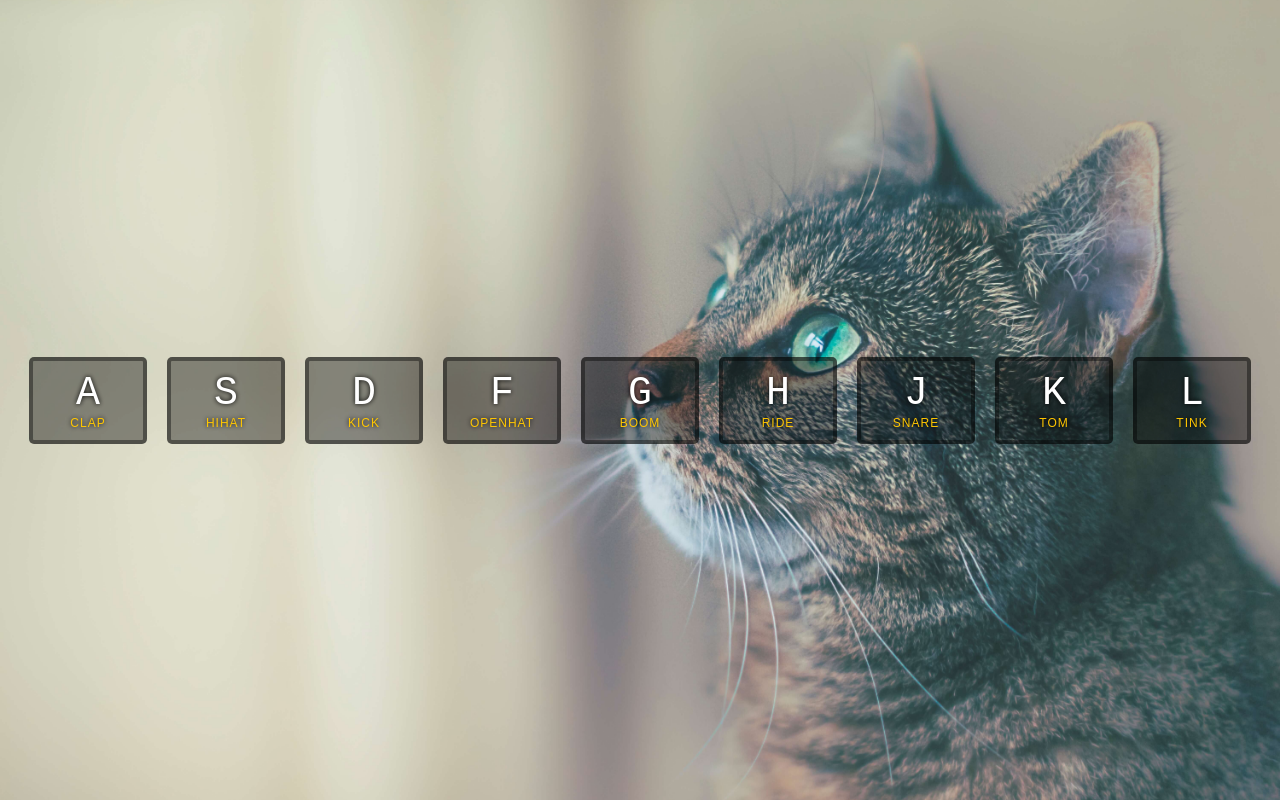
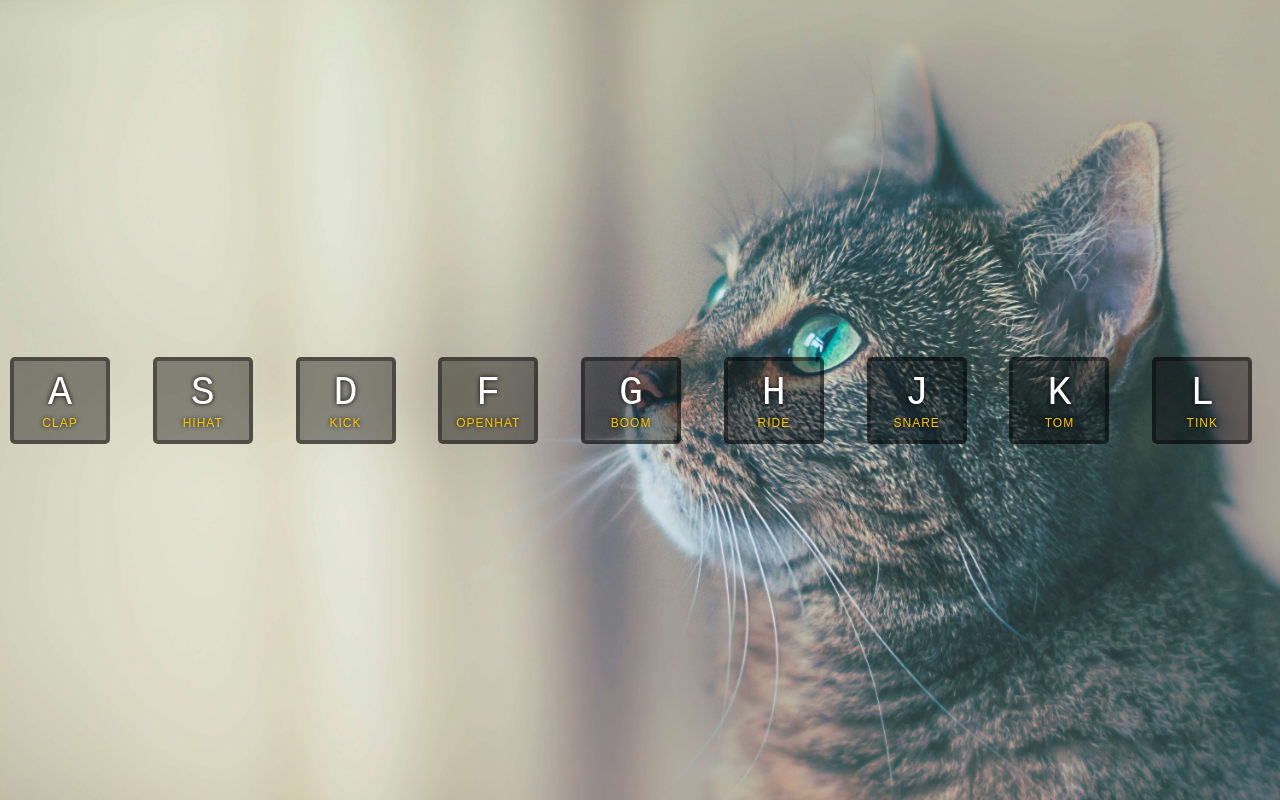
Before and after one commit to desyarmariena/javascript-30, a plain HTML site: page 01 - JavaScript Drum Kit/index.html in a window 1280 px wide. Drawn offline with Linux system fonts and the light colour scheme.

Commit message:
Drum Kit - Refactor from flex to grid

```diff
--- a/01 - JavaScript Drum Kit/style.css
+++ b/01 - JavaScript Drum Kit/style.css
@@ -1,6 +1,7 @@
 * {
     margin: 0;
     padding: 0;
+    box-sizing: border-box;
 }
 html {
     font-size: 10px;
@@ -12,13 +13,15 @@ html {
     font-family: sans-serif;
 }
 .keys {
-    display: flex;
-    flex: 1;
+    display: grid;
+    grid-template-columns: repeat(auto-fit, minmax(100px, 1fr));
+    grid-gap: 5px;
     min-height: 100vh;
     align-items: center; /* tengah vertikal */
     justify-content: center; /* tengah horizontal */
 }
 .key {
+    display: block;
     border: .4rem solid rgba(0,0,0,0.4);
     border-radius: .5rem;
     margin: 1rem;
```
